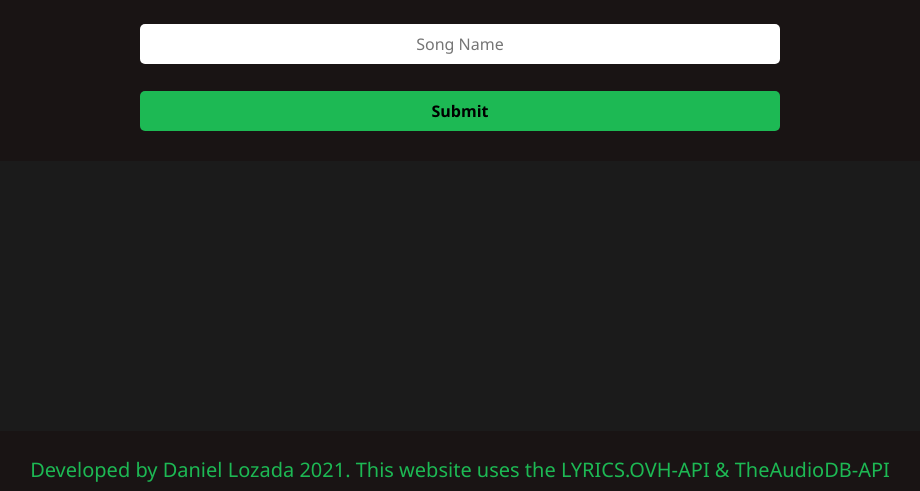
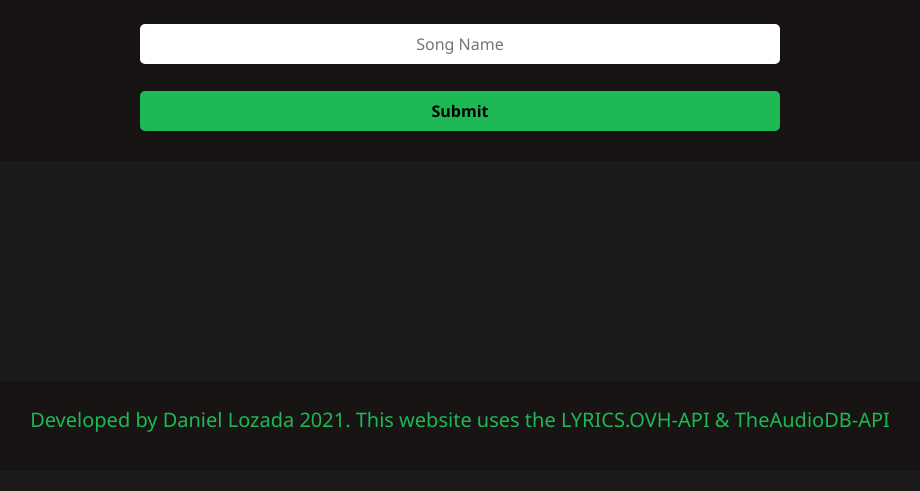
Before and after one commit to dflr10/Songcher, a plain HTML site: page index.html in a window 1280 px wide. Shown: the part 311-802 px from the top of the page, without its empty margins (180-1100 px from the left). Drawn offline with Linux system fonts and the light colour scheme.

Commit message:
Update styles.css

```diff
--- a/css/styles.css
+++ b/css/styles.css
@@ -47,7 +47,7 @@ main {
   background-color: #1b1b1b;
   display: flex;
   flex-direction: column-reverse;
-  min-height: calc(100vh - 530px);
+  min-height: calc(100vh - 580px);
 }
 
 .header {
@@ -98,7 +98,7 @@ input[type="submit"] {
 }
 
 .container {
-  height: 60px;
+  height: 90px;
   background-color: #191414;
   color: #1db954;
   padding-top: 25px;
```
